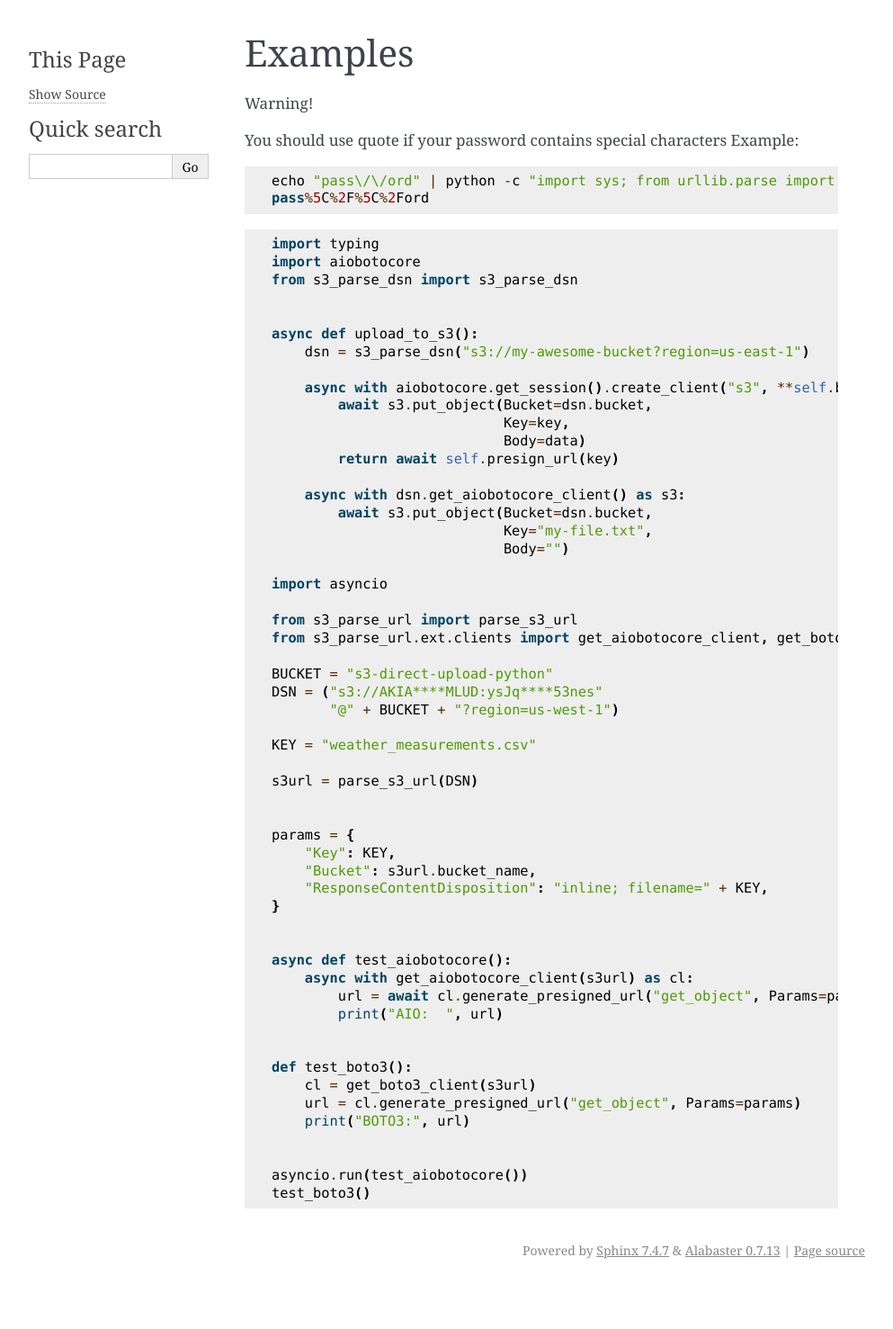
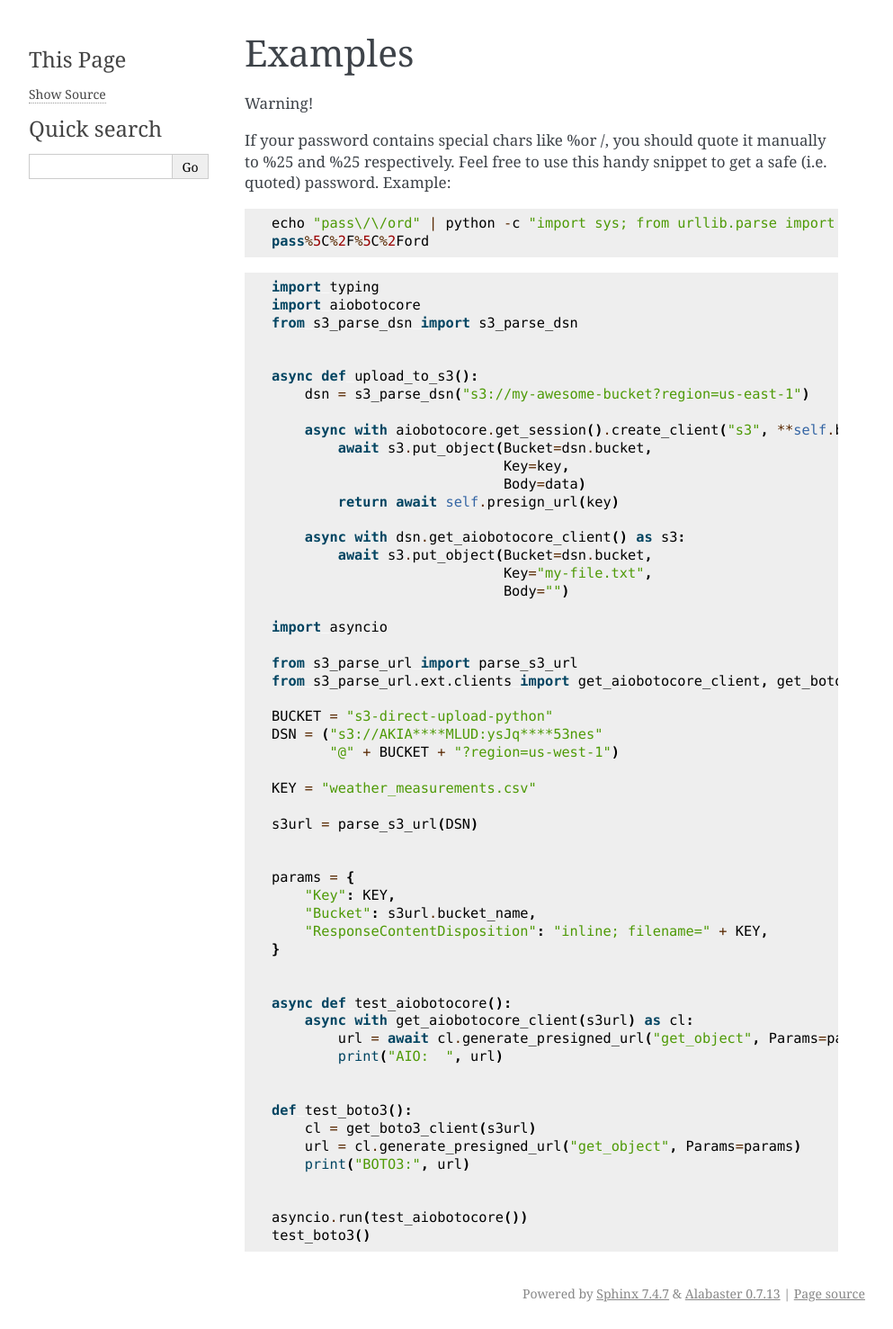
Before and after one commit to marazmiki/s3-parse-url, a Sphinx documentation site: the page built from docs/source/examples.rst, in a window 1280 px wide. Shown: the whole page at 90% size, without its empty margins (148-1141 px from the left). Built offline with Sphinx 7.4.7, drawn with Linux system fonts in a browser that asks for light colours; before the commit the page ends 1429 px from its top, so only the background shows below that.

Commit message:
docs: being clarified example

```diff
--- a/docs/source/examples.rst
+++ b/docs/source/examples.rst
@@ -3,7 +3,9 @@ Examples
 
 Warning!
 
-You should use quote if your password contains special characters
+If your password contains special chars like %or /, you should quote it manually
+to %25 and %25 respectively. Feel free to use this handy snippet to get a safe
+(i.e. quoted) password.
 Example:
 
 .. code::
```
